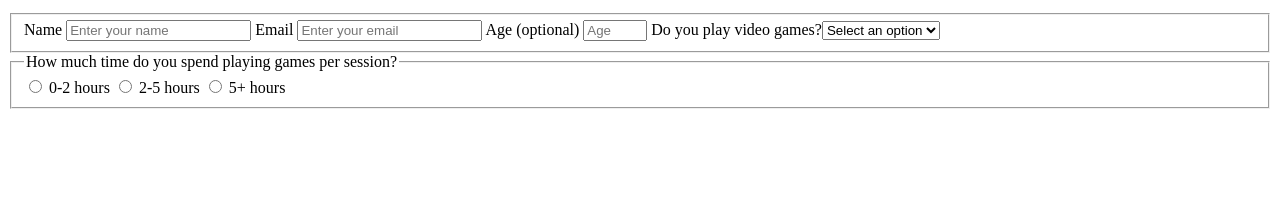
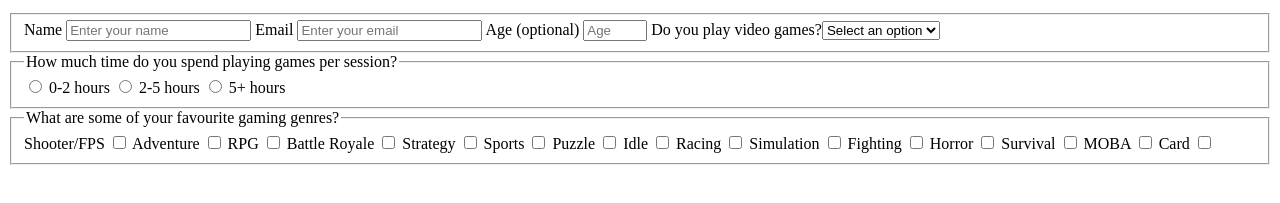
Before and after one commit to Moagi-T/survey-form, a plain HTML site: page index.html in a window 1280 px wide. Shown: the part 101-304 px from the top of the page. Drawn offline with Linux system fonts and the light colour scheme.

Commit message:
add checkboxes of gaming genres user enjoys

```diff
--- a/index.html
+++ b/index.html
@@ -26,5 +26,23 @@
         <label for="moderate-playtime"><input type="radio" id="moderate-playtime" value="2-5" name="session-time" class="inline"> 2-5 hours</label>
         <label for="long-playtime"><input type="radio" id="long-playtime" value="5+" name="session-time" class="inline" > 5+ hours</label>
       </fieldset>
+      <fieldset class="game-genres">
+        <legend>What are some of your favourite gaming genres?</legend>
+        <label for="shooter">Shooter/FPS <input type="checkbox" id="shooter" value="shooter" name="favourite-genre" ></label>
+        <label for="Adventure">Adventure <input type="checkbox" id="Adventure" value="Adventure" name="favourite-genre" ></label>
+        <label for="RPG">RPG <input type="checkbox" id="RPG" value="RPG" name="favourite-genre" ></label>
+        <label for="Battle Royale">Battle Royale <input type="checkbox" id="Battle Royale" value="Battle Royale" name="favourite-genre" ></label>
+        <label for="Strategy">Strategy <input type="checkbox" id="Strategy" value="Strategy" name="favourite-genre" ></label>
+        <label for="Sports">Sports <input type="checkbox" id="Sports" value="Sports" name="favourite-genre" ></label>
+        <label for="Puzzle">Puzzle <input type="checkbox" id="Puzzle" value="Puzzle" name="favourite-genre" ></label>
+        <label for="Idle">Idle <input type="checkbox" id="Idle" value="Idle" name="favourite-genre" ></label>
+        <label for="Racing">Racing <input type="checkbox" id="Racing" value="Racing" name="favourite-genre" ></label>
+        <label for="Simulation">Simulation <input type="checkbox" id="Simulation" value="Simulation" name="favourite-genre" ></label>
+        <label for="Fighting">Fighting <input type="checkbox" id="Fighting" value="Fighting" name="favourite-genre" ></label>
+        <label for="Horror">Horror <input type="checkbox" id="Horror" value="Horror" name="favourite-genre" ></label>
+        <label for="Survival">Survival <input type="checkbox" id="Survival" value="Survival" name="favourite-genre" ></label>
+        <label for="MOBA">MOBA <input type="checkbox" id="MOBA" value="MOBA" name="favourite-genre" ></label>
+        <label for="Card">Card <input type="checkbox" id="Card" value="Card" name="favourite-genre" ></label>
+      </fieldset>
 </body>
 </html>
```
